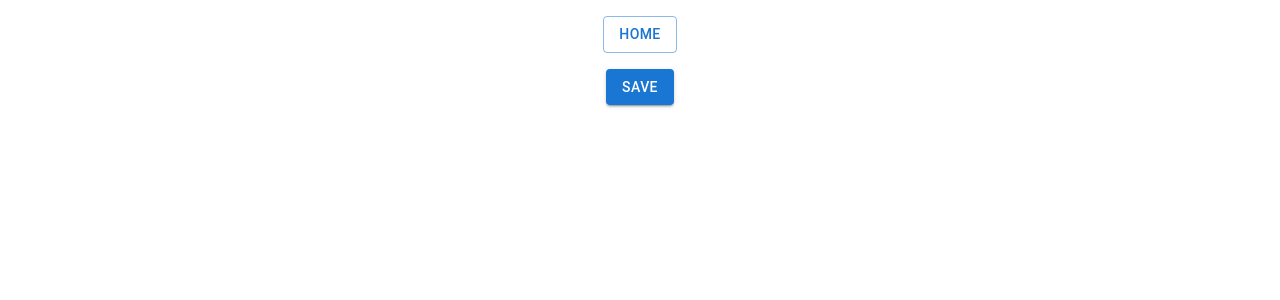
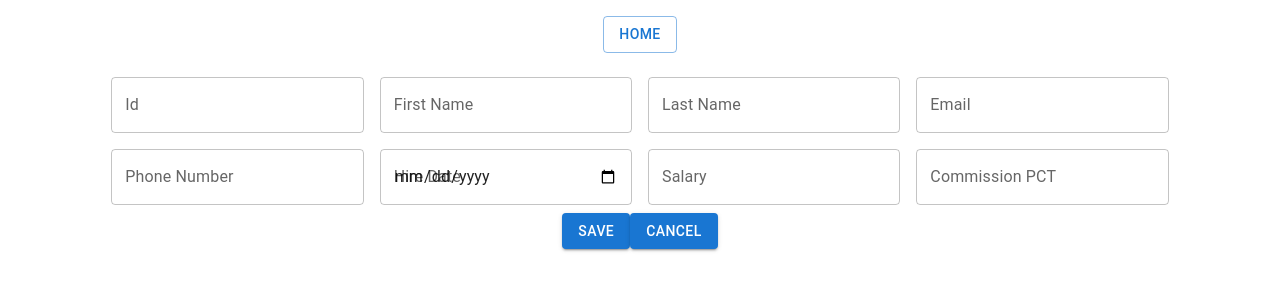
Before and after one commit to 112762PizarroDolores/crud-employees-I, a React (Create React App) app: page /create-employee in a window 1280 px wide. Shown: the top 300 px of the page. Built offline with nearby package versions, Linux system fonts and the light colour scheme.

Commit message:
quinta_actualizacion

```diff
--- a/src/components/EmployeeCreate.js
+++ b/src/components/EmployeeCreate.js
@@ -1,7 +1,9 @@
-
+import * as React from 'react';
+import {useState} from 'react'
+import Box from '@mui/material/Box';
+import TextField from '@mui/material/TextField';
+import {useSelector } from 'react-redux';
 import { Button } from '@mui/material';
-import {useState} from 'react'
-
 function EmployeeForm() {
 
    const [employee, setEmployee] =useState({
@@ -9,36 +11,81 @@ function EmployeeForm() {
     last_name: ''
    })
 
-   const handleChange = e => {
-    setEmployee({
-        ...employee,
-        [e.target.name]: e.target.value,
-    });
-   };
+//    const handleChange = e => {
+//     setEmployee({
+//         ...employee,
+//         [e.target.name]: e.target.value,
+//     });
+//    };
 
-   const handleSubmit=(e)=> {
-    e.preventDefault();
-    console.log(employee);
-};
+//    const handleSubmit=(e)=> {
+//     e.preventDefault();
+//     console.log(employee);
+// };
     return (
-    //  <form onSubmit={handleSubmit}>
-    // //     <input
-    //     name= 'first_name'
-    //     type= "text"
-    //      placeholder="first_name"
-    //      onChange={handleChange}
-    //       />
 
-    //     <textarea
-    //         name= "last_name"
-    //         placeholder="last_name"
-    //         onChange={handleChange}
-            // ></textarea>
-            <Button variant="contained">Save</Button>
-    // </form>
-    )
-   }
+     <Box
+      component="form"
+      sx={{
+        '& .MuiTextField-root': { m: 1, width: '25ch' },
+      }}
+      noValidate
+      autoComplete="off"
+    >
+      <div>
+        <TextField
+          label= "Id"
+        value=""
 
+        />
+
+        <TextField
+               name="first_name"
+               label= "First Name"
+               value=""
+
+        /><TextField
+        name="last_name"
+              label= "Last Name"
+              value=""
+       />
+        <TextField
+        name="email"
+              label= "Email"
+              value=""
+       />
+      <TextField
+      name="phone_number"
+              label= "Phone Number"
+              value=""
+       />
+        <TextField
+        name="hire_date"
+              label= "Hire Date"
+              value=""
+              type="date"
+
+       />
+       <TextField
+       name="salary"
+              label= "Salary"
+              value=""
+
+       />
+       <TextField
+       name="commission_pct"
+              label= "Commission PCT"
+              value=""
+
+       />
+        </div>
+        <Button variant="contained">Save</Button>
+
+        <Button variant="contained">Cancel</Button>
+    </Box>
+
+    );
+}
 export default EmployeeForm
 
 //import { useDispatch } from 'react-redux';
--- a/src/components/EmployeeEdit.js
+++ b/src/components/EmployeeEdit.js
@@ -18,7 +18,8 @@ const handleChange = e => {
        ...thisEmployee,
       [e.target.name]: e.target.value,
    });
- };
+
+   };
 
 //  const handleSubmit=(e)=> {
 //   e.preventDefault();
@@ -125,7 +126,18 @@ const handleEditEmployee=()=>
         />
       </div>
 
-      <Button
+
+            <Button
+                variant="contained"
+                onClick={ handleEditEmployee}
+                color="primary"
+                size="small"
+                style={{ marginLeft: 16 }}
+                disabled
+            >
+                Save
+            </Button>
+            <Button
                 variant="contained"
                 onClick={ handleEditEmployee}
                 color="primary"
@@ -134,6 +146,17 @@ const handleEditEmployee=()=>
 
             >
                 Edit
+            </Button>
+            <Button
+                variant="contained"
+                onClick={ handleEditEmployee}
+                color="primary"
+                size="small"
+                style={{ marginLeft: 16 }}
+                disabled
+                onChange={handleChange}
+            >
+                Cancel
             </Button>
     </Box>
   );
```
